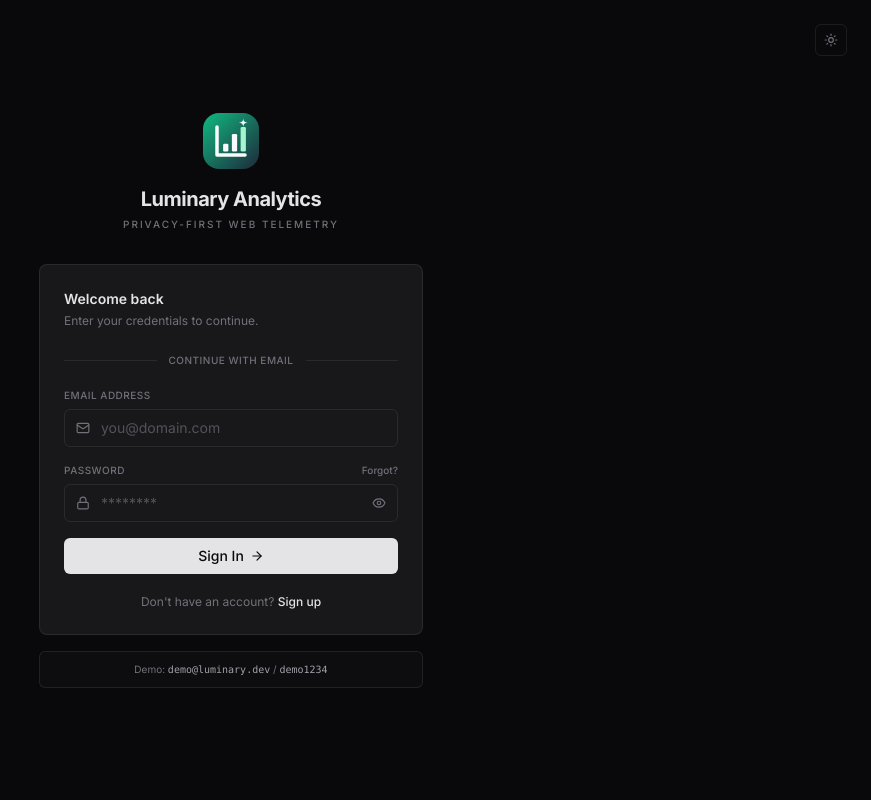
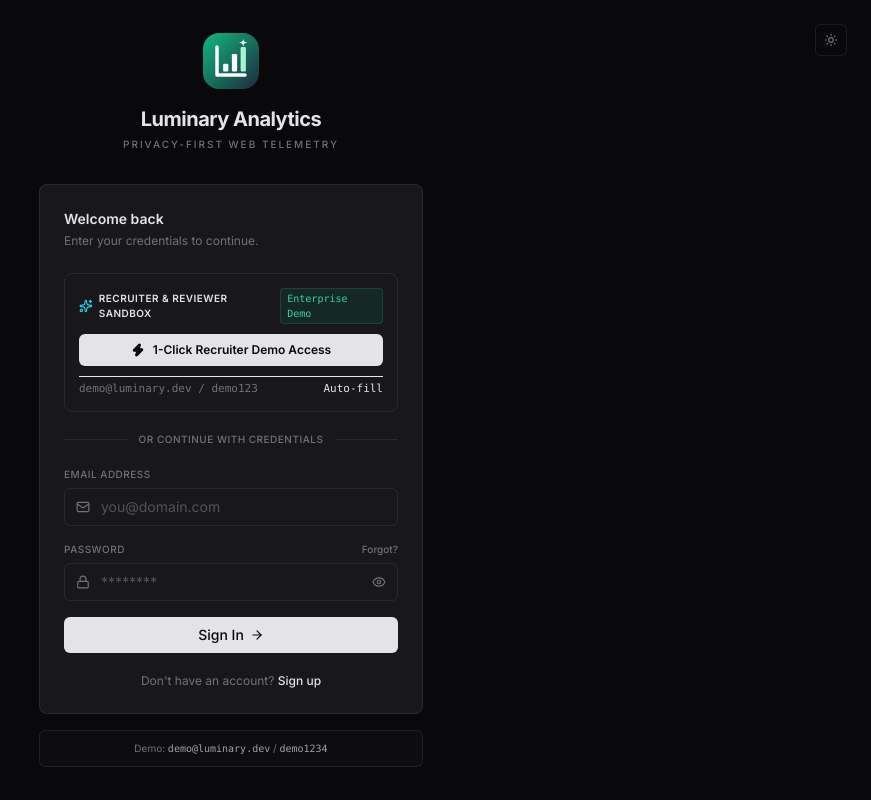
Before and after one commit to Pritii-9/Luminary-Real-Time-Event-Analytics-Engine, a React (Vite) app in the folder frontend/: page /login in a window 1280 px wide. Shown: the whole page, without its empty margins (409-1280 px from the left). Built offline with nearby package versions, Linux system fonts and the light colour scheme; no server answers.

Commit message:
feat(auth): add 1-click recruiter demo sandbox, pre-seeded enterprise workspace

```diff
--- a/frontend/src/lib/api.ts
+++ b/frontend/src/lib/api.ts
@@ -126,6 +126,14 @@ export async function login(email: string, password: string) {
   const data = await apiFetch<AuthResponse>("/api/v1/auth/login", {
     method: "POST",
     body: JSON.stringify({ email, password }),
+  });
+  setToken(data.access_token);
+  return data;
+}
+
+export async function demoLogin() {
+  const data = await apiFetch<AuthResponse>("/api/v1/auth/demo", {
+    method: "POST",
   });
   setToken(data.access_token);
   return data;
--- a/frontend/src/pages/Login.tsx
+++ b/frontend/src/pages/Login.tsx
@@ -2,12 +2,12 @@
 
 import React, { Suspense, useEffect, useState } from "react";
 import { useNavigate, useSearchParams } from 'react-router-dom';
-import { ArrowRight, Building2, Eye, EyeOff, Lock, Mail, User } from "lucide-react";
+import { ArrowRight, Building2, Eye, EyeOff, Lock, Mail, User, Zap, Sparkles } from "lucide-react";
 
 import Logo from "@/components/Logo";
 import ThemeToggle from "@/components/ThemeToggle";
 import Toast from "@/components/Toast";
-import { getToken, login, register, resendOtp, verifyOtp, getMe } from "@/lib/api";
+import { getToken, login, register, resendOtp, verifyOtp, getMe, demoLogin } from "@/lib/api";
 
 function getErrorMessage(error: unknown, fallback: string) {
   return error instanceof Error ? error.message : fallback;
@@ -101,6 +101,30 @@ function AuthPageContent() {
     } finally {
       setResending(false);
     }
+  };
+
+  const handleInstantDemo = async () => {
+    setLoading(true);
+    setToast(null);
+    try {
+      await demoLogin();
+      setToast({ message: "Enterprise demo workspace loaded. Redirecting...", type: "success" });
+      setTimeout(() => {
+        navigate("/sites");
+      }, 500);
+    } catch (err: unknown) {
+      setToast({ message: getErrorMessage(err, "Failed to connect to demo workspace."), type: "error" });
+      setLoading(false);
+    }
+  };
+
+  const handleFillDemoCredentials = () => {
+    setMode("signin");
+    setEmail("demo@luminary.dev");
+    setPassword("demo123");
+    setEmailError("");
+    setPasswordError("");
+    setToast({ message: "Demo credentials populated. Click '1-Click Demo' or 'Sign In'.", type: "success" });
   };
 
   const handleSubmit = async (e: React.FormEvent) => {
@@ -208,14 +232,50 @@ function AuthPageContent() {
           </div>
 
           {mode !== "verify_otp" && (
+            <>
+              {/* Instant Recruiter 1-Click Demo Access Box */}
+              <div className="mb-5 p-3.5 rounded-lg border border-card-border bg-foreground/[0.02] space-y-2.5">
+                <div className="flex items-center justify-between">
+                  <span className="text-[10px] font-semibold text-foreground uppercase tracking-wider flex items-center gap-1.5">
+                    <Sparkles className="h-3.5 w-3.5 text-cyan-400" />
+                    Recruiter &amp; Reviewer Sandbox
+                  </span>
+                  <span className="text-[10px] font-mono px-1.5 py-0.5 rounded bg-emerald-500/10 text-emerald-400 border border-emerald-500/20 font-medium">
+                    Enterprise Demo
+                  </span>
+                </div>
+
+                <button
+                  type="button"
+                  onClick={handleInstantDemo}
+                  disabled={loading}
+                  className="w-full flex items-center justify-center gap-2 py-2 px-3 text-xs font-semibold rounded-md bg-foreground text-background hover:opacity-90 transition-opacity cursor-pointer shadow-sm disabled:opacity-50"
+                >
+                  <Zap className="h-3.5 w-3.5 fill-background" />
+                  <span>1-Click Recruiter Demo Access</span>
+                </button>
+
+                <div className="flex items-center justify-between pt-1 border-t border-card-border/60 text-[11px] text-muted font-mono">
+                  <span>demo@luminary.dev / demo123</span>
+                  <button
+                    type="button"
+                    onClick={handleFillDemoCredentials}
+                    className="text-foreground hover:underline cursor-pointer font-medium"
+                  >
+                    Auto-fill
+                  </button>
+                </div>
+              </div>
+
               <div className="relative mb-5 flex items-center justify-center">
                 <div className="absolute inset-0 flex items-center">
                   <div className="w-full border-t border-card-border" />
                 </div>
                 <span className="relative bg-card px-3 text-[10px] uppercase tracking-wider font-medium text-muted">
-                Continue with email
+                  Or continue with credentials
                 </span>
               </div>
+            </>
           )}
 
           <form onSubmit={handleSubmit} noValidate className="space-y-4">
```
Also changed, not shown: 2 other files (tests, documents, lock files or other folders). Lines whose indentation alone changed are shown as unchanged.
